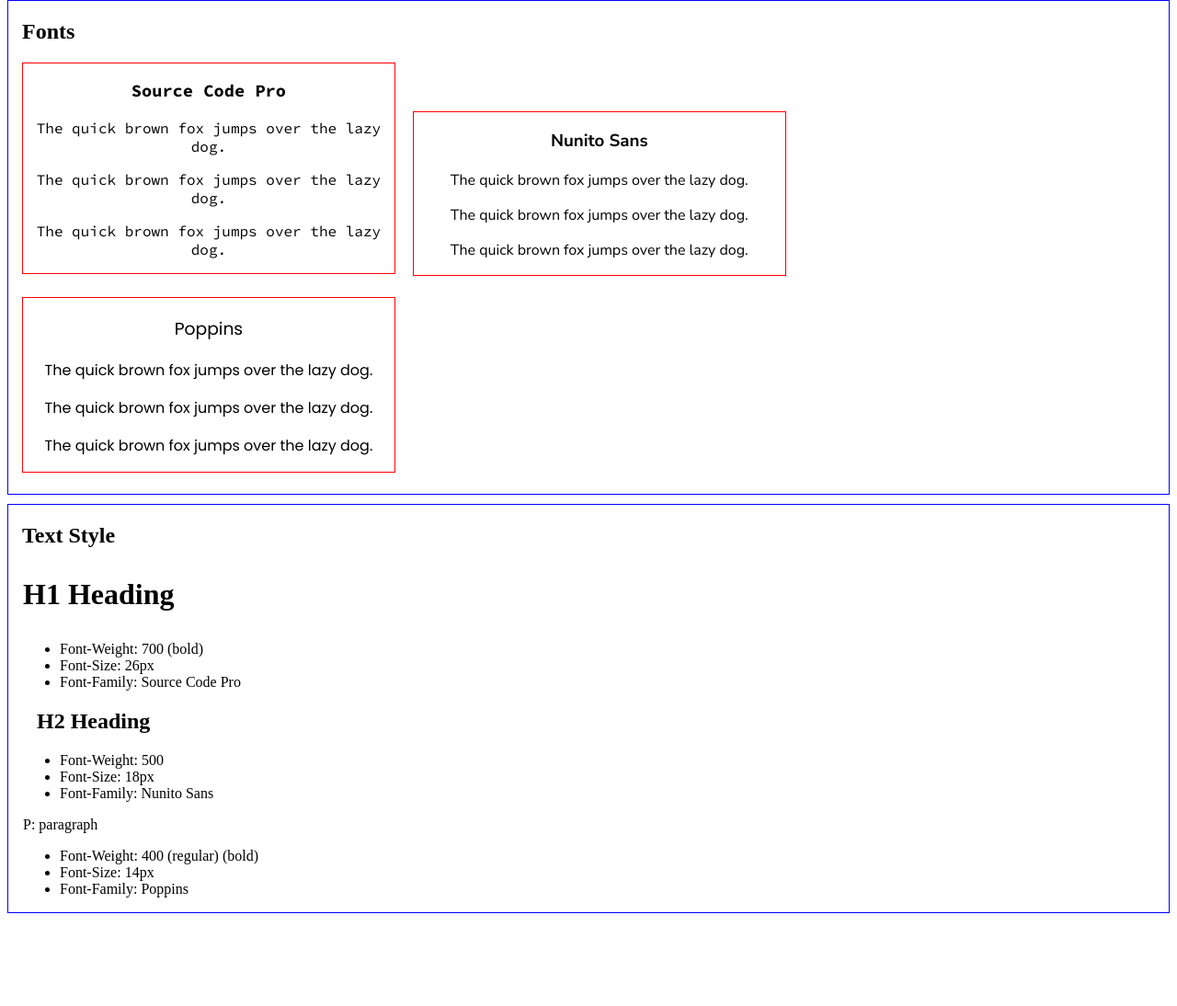
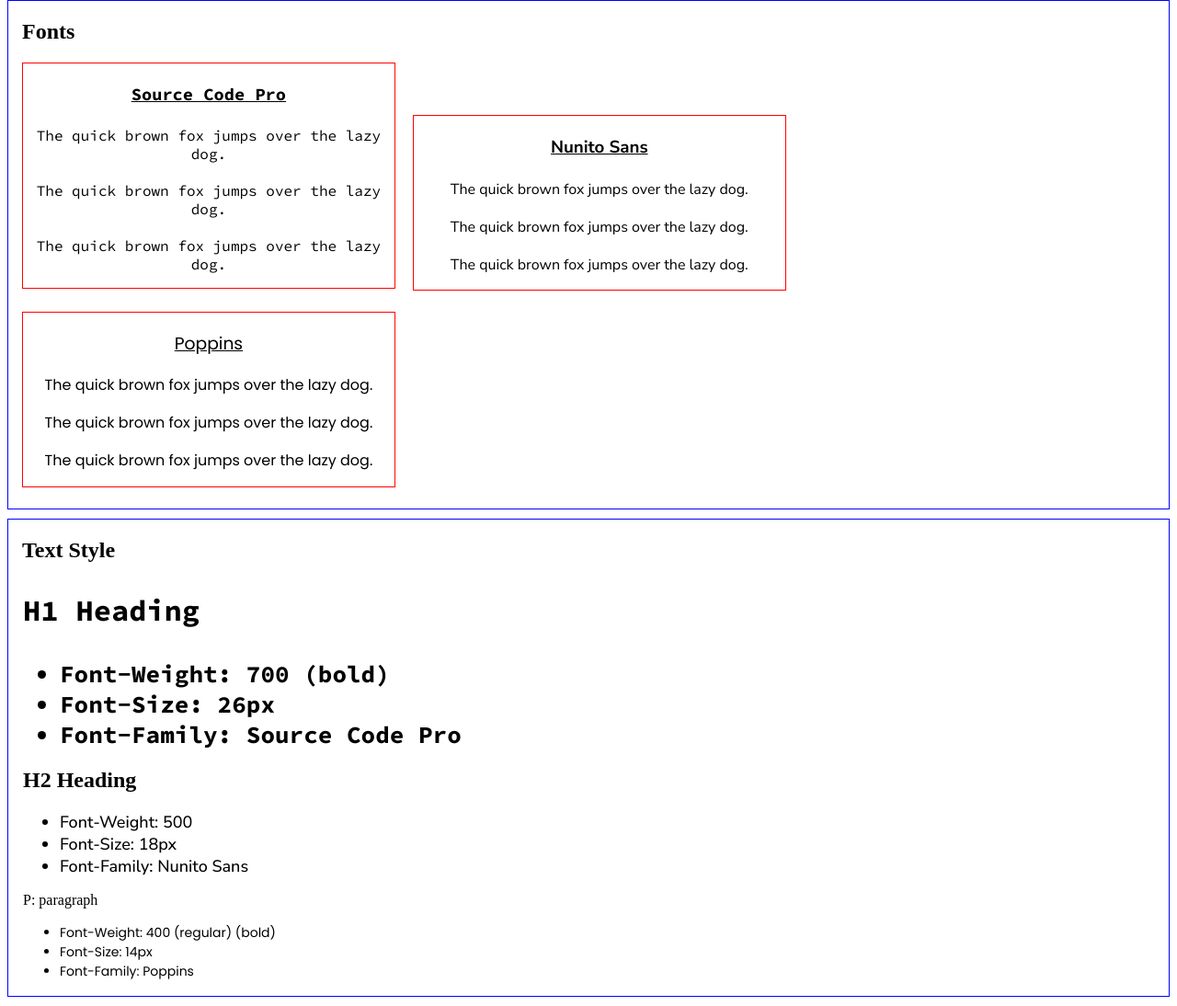
Before and after one commit to madderhaqqer/maddwbsystem, a plain HTML site: page index.html in a window 1280 px wide. Shown: the part 463-1557 px from the top of the page at 92% size. Before the commit the page ends 1466 px from the top, so only its background shows below. Drawn offline with Linux system fonts and the light colour scheme.

Commit message:
Final edits project finished

```diff
--- a/index.html
+++ b/index.html
@@ -20,7 +20,7 @@
 	</header>
 	<main>
 		<article class="colorsection">
-			<h2>Colors</h2>
+			<h2 class="colorh2">Colors</h2>
 			<section class="coolblue">
 				<p>Cool Blue</p>
 				<p>2d5dcc</p>
@@ -35,7 +35,7 @@
 			</section>
 		</article>
 		<article class="fontsection">
-			<h2>Fonts</h2>
+			<h2 class="fonth2">Fonts</h2>
 			<section class="fontscontainer">
 				<h3 class="scp">Source Code Pro</h3>
 				<p class="scp">The quick brown fox jumps over the lazy dog.</p>
@@ -56,20 +56,24 @@
 			</section>
 		</article>
 		<article class="textsection">
-			<h2>Text Style</h2>
-			<section class="list">
+			<h2 class="texth2" i>Text Style</h2>
+			<section class="scplist">
 				<h1 class="texth1">H1 Heading</h1>
 				<ul>
 					<li>Font-Weight: 700 &lpar;bold&rpar;</li>
 					<li>Font-Size: 26px</li>
 					<li>Font-Family: Source Code Pro</li>
 				</ul>
+			</section>
+			<section class="nslist">
 				<h2 class="h2sub">H2 Heading</h2>
 				<ul>
 					<li>Font-Weight: 500</li>
 					<li>Font-Size: 18px</li>
 					<li>Font-Family: Nunito Sans</li>
 				</ul>
+			</section>
+			<section class="plist">
 				<p class="textp">P&colon; paragraph</p>
 				<ul>
 					<li>Font-Weight: 400 &lpar;regular&rpar; &lpar;bold&rpar;</li>
--- a/resources/index.css
+++ b/resources/index.css
@@ -1,9 +1,16 @@
-h2 {
+/*h2 {
+	margin-left: 15px;
+}*/
+
+.colorh2,
+.fonth2,
+.texth2 {
 	margin-left: 15px;
 }
 
 h3 {
 	text-align: center;
+	text-decoration: underline;
 }
 
 .sitetitle {
@@ -80,10 +87,12 @@ p {
 
 .scp {
 	font-family: "Source Code Pro", monospace;
+	padding-top: 4px;
 }
 
 .nsans {
 	font-family: "Nunito Sans", sans-serif;
+	padding-top: 3px;
 }
 
 .pop {
@@ -92,15 +101,37 @@ p {
 	font-style: normal;
 }
 
-.list {
+.scplist,
+.nslist,
+.plist {
 	margin-left: 16px;
 }
 
-.texth1 {
+.scplist h1 {
 	font-size: 2em;
-	font-weight: bold;
+	font-family: 'Source Code Pro';
 }
 
-.textp {
+.scplist li {
+	font-weight: 700;
+	font-size: 26px;
+	font-family: 'Source Code Pro';
+}
+
+.nslist li {
+	font-weight: 500;
+	font-size: 18px;
+	font-family: 'Nunito Sans';
+}
+
+.plist li {
+	font-weight: 400;
+	font-size: 14px;
+	font-family: Poppins;
+}
+
+.textp,
+.h2sub,
+.texth1 {
 	text-align: left;
 }
```
